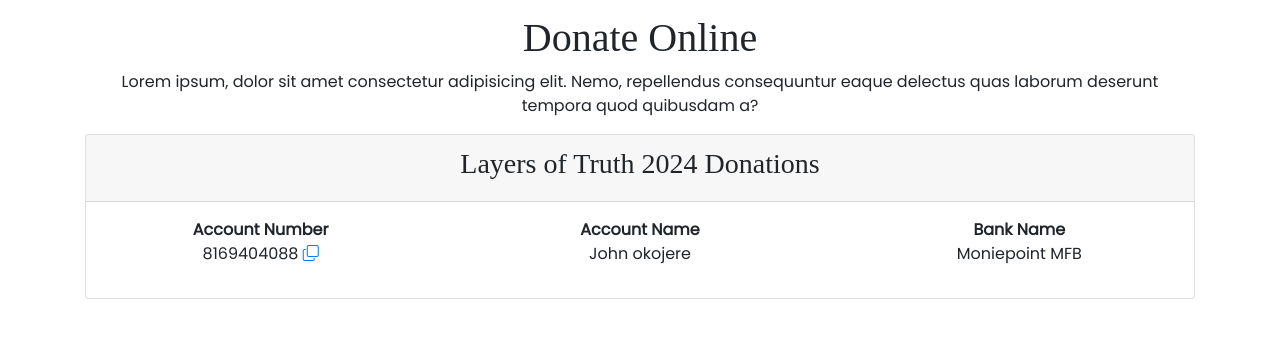
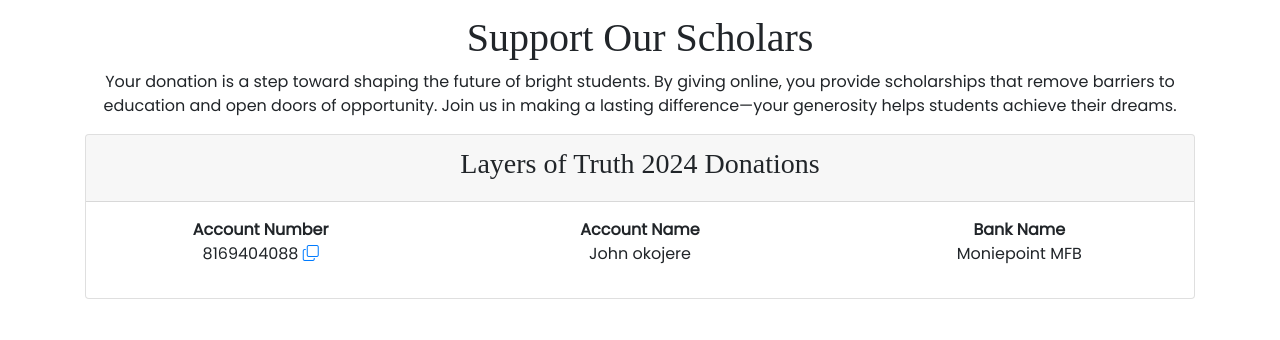
Before and after one commit to john-okojere/Scholarship-Portal, a Django app: page /donate/ in a window 1280 px wide. Shown: the part 86-426 px from the top of the page. Run offline with Django 4.2, Linux system fonts and the light colour scheme; parts of the project's set-up code (start-up, migrations or seed data) failed here and were passed over; some libraries are stand-ins or nearby versions; some web fonts are replaced.

Commit message:
modified:   templates/scholarship/donate.html 	modified:   templates/scholarship/home.html

```diff
--- a/templates/scholarship/donate.html
+++ b/templates/scholarship/donate.html
@@ -13,8 +13,8 @@
 <link rel="stylesheet" href="https://cdn.jsdelivr.net/npm/bootstrap-icons@1.11.3/font/bootstrap-icons.min.css">
 <div class="container" style="margin-top: 100px;">
 <center>
-    <h1>Donate Online</h1>
-    <p>Lorem ipsum, dolor sit amet consectetur adipisicing elit. Nemo, repellendus consequuntur eaque delectus quas laborum deserunt tempora quod quibusdam a?</p>
+    <h1>Support Our Scholars</h1>
+    <p>Your donation is a step toward shaping the future of bright students. By giving online, you provide scholarships that remove barriers to education and open doors of opportunity. Join us in making a lasting difference—your generosity helps students achieve their dreams.</p>
 
     <div class="card">
         <div class="card-header">
--- a/templates/scholarship/home.html
+++ b/templates/scholarship/home.html
@@ -107,7 +107,7 @@
       <div class="row my-5">
           <div class="col-md-6">
               <h2>Our Mission</h2>
-              <p>At Layers of Truth Ministries, we are committed to guiding students on their educational journey by providing academic support and mentorship that fosters personal growth. We recognize the importance of nurturing both the mind and spirit, preparing students to succeed in their studies and beyond.</p>
+              <p>At Layers of Truth Ministries, we are committed to guiding students on their educational journey by providing academic support and mentorship that fosters personal growth. We believe in fostering both intellectual and spiritual development, equipping students for success in their studies and in life.</p>
           </div>
           <div class="col-md-6">
               <h2>Why We Sponsor</h2>
```
